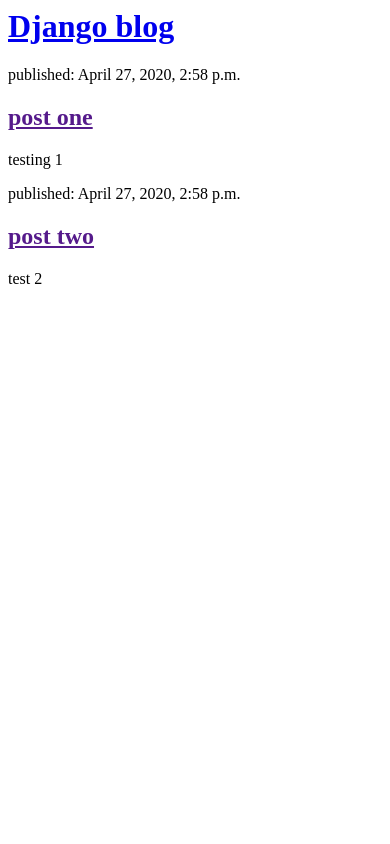
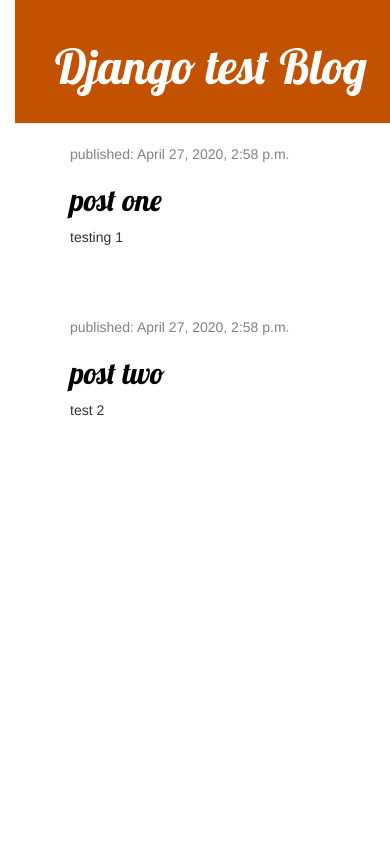
Before and after one commit to rohanhambi/first-blog, a Django app: page / in a window 390 px wide. Run offline with Django 3.2, Linux system fonts and the light colour scheme; data comes from the database, SQL or seed files in the repository; some libraries are stand-ins or nearby versions.

Commit message:
added view and template for detailed blog  as well as css for this site

```diff
--- /dev/null
+++ b/blog/static/css/blog.css
@@ -0,0 +1,54 @@
+h1 a, h2 a {
+    color: #C25100;
+    font-family: 'Lobster';
+}
+
+body {
+    padding-left: 15px;
+}
+.page-header {
+    background-color: #C25100;
+    margin-top: 0;
+    padding: 20px 20px 20px 40px;
+}
+
+.page-header h1, .page-header h1 a, .page-header h1 a:visited, .page-header h1 a:active {
+    color: #ffffff;
+    font-size: 36pt;
+    text-decoration: none;
+}
+
+.content {
+    margin-left: 40px;
+}
+
+h1, h2, h3, h4 {
+    font-family: 'Lobster', cursive;
+}
+
+.date {
+    color: #828282;
+}
+
+.save {
+    float: right;
+}
+
+.post-form textarea, .post-form input {
+    width: 100%;
+}
+
+.top-menu, .top-menu:hover, .top-menu:visited {
+    color: #ffffff;
+    float: right;
+    font-size: 26pt;
+    margin-right: 20px;
+}
+
+.post {
+    margin-bottom: 70px;
+}
+
+.post h2 a, .post h2 a:visited {
+    color: #000000;
+}
--- /dev/null
+++ b/blog/templates/blog/base.html
@@ -0,0 +1,29 @@
+
+{% load static %}
+<html>
+    <head>
+        <title>my first blog</title>
+        <link rel="stylesheet" href="//maxcdn.bootstrapcdn.com/bootstrap/3.2.0/css/bootstrap.min.css">
+        <link rel="stylesheet" href="//maxcdn.bootstrapcdn.com/bootstrap/3.2.0/css/bootstrap-theme.min.css">
+        <link rel="stylesheet" href="{% static 'css/blog.css' %}">
+        <link href="//fonts.googleapis.com/css?family=Lobster&subset=latin,latin-ext" rel="stylesheet" type="text/css">
+
+
+    </head>
+    <body>
+    <body>
+    <div class="page-header">
+        <h1><a href="/">Django test  Blog</a></h1>
+    </div>
+    <div class="content container">
+        <div class="row">
+            <div class="col-md-8">
+            {% block content %}
+            {% endblock %}
+            </div>
+        </div>
+    </div>
+</body>
+
+    </body>
+</html>
--- a/blog/templates/blog/post_list.html
+++ b/blog/templates/blog/post_list.html
@@ -1,19 +1,36 @@
+{% extends 'blog/base.html' %}
+{% load static %}
 <html>
     <head>
         <title>my first blog</title>
+        <link rel="stylesheet" href="//maxcdn.bootstrapcdn.com/bootstrap/3.2.0/css/bootstrap.min.css">
+        <link rel="stylesheet" href="//maxcdn.bootstrapcdn.com/bootstrap/3.2.0/css/bootstrap-theme.min.css">
+        <link rel="stylesheet" href="{% static 'css/blog.css' %}">
+        <link href="//fonts.googleapis.com/css?family=Lobster&subset=latin,latin-ext" rel="stylesheet" type="text/css">
+
+
     </head>
     <body>
-        <div>
-            <h1><a href="/">Django blog </a></h1>
+     <div>
+            <h1><a href="/">test one blog </a></h1>
         </div>
-        {% for post in posts %}
-        <div>
-        <p>published: {{ post.published_date }}</p>
-        <h2><a href="">{{ post.title }}</a></h2>
-        <p>{{ post.text|linebreaksbr }}</p>
+       <div class="content container">
+    <div class="row">
+        <div class="col-md-8">
+        {% block content %}
+            {% for post in posts %}
+                <div class="post">
+                    <div class="date">
+                        <p>published: {{ post.published_date }}</p>
+                    </div>
+                    <h2><a href="{% url 'post_detail' pk=post.pk %}">{{ post.title }}</a></h2>
+                    <p>{{ post.text|linebreaksbr }}</p>
+                </div>
+            {% endfor %}
+            {% endblock %}
         </div>
-
-        {% endfor %}
+    </div>
+</div>
 
     </body>
 </html>
--- a/blog/urls.py
+++ b/blog/urls.py
@@ -4,4 +4,5 @@ from . import views
 
 urlpatterns = [
     path('',views.post_list,name =  'post_list'),
+    path('post/<int:pk>/', views.post_detail, name='post_detail'),
 ]
--- a/blog/views.py
+++ b/blog/views.py
@@ -1,4 +1,4 @@
-from django.shortcuts import render
+from django.shortcuts import render, get_object_or_404
 from django.utils import timezone
 from .models import Post
 # Create your views here.
@@ -7,3 +7,8 @@ from .models import Post
 def post_list(request):
     posts = Post.objects.filter(published_date__lte=timezone.now()).order_by('published_date')
     return render(request, 'blog/post_list.html', {'posts':posts})
+
+
+def post_detail(request, pk):
+    post = get_object_or_404(Post, pk=pk)
+    return render(request, 'blog/post_detail.html', {'post': post})
```
Also changed, not shown: blog/templates/blog/post_detail.html (added, +13 -0 lines).
